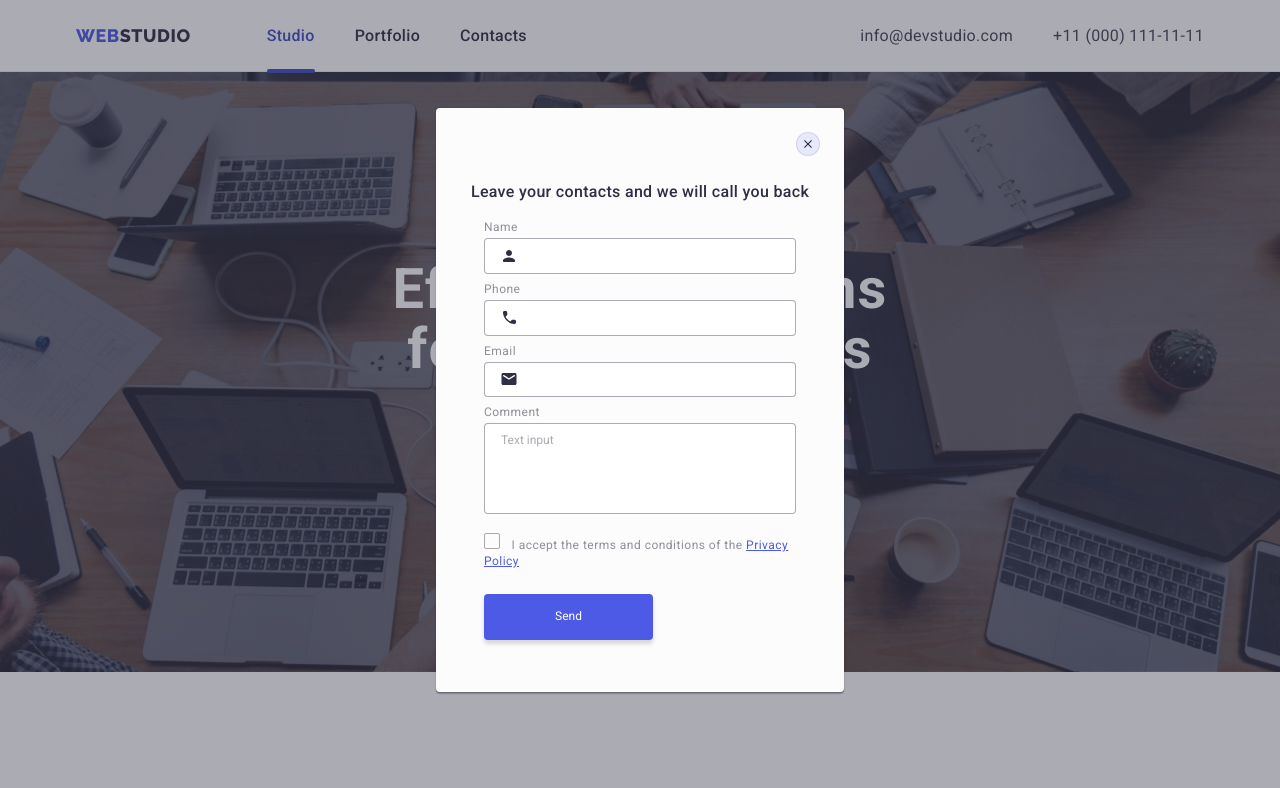
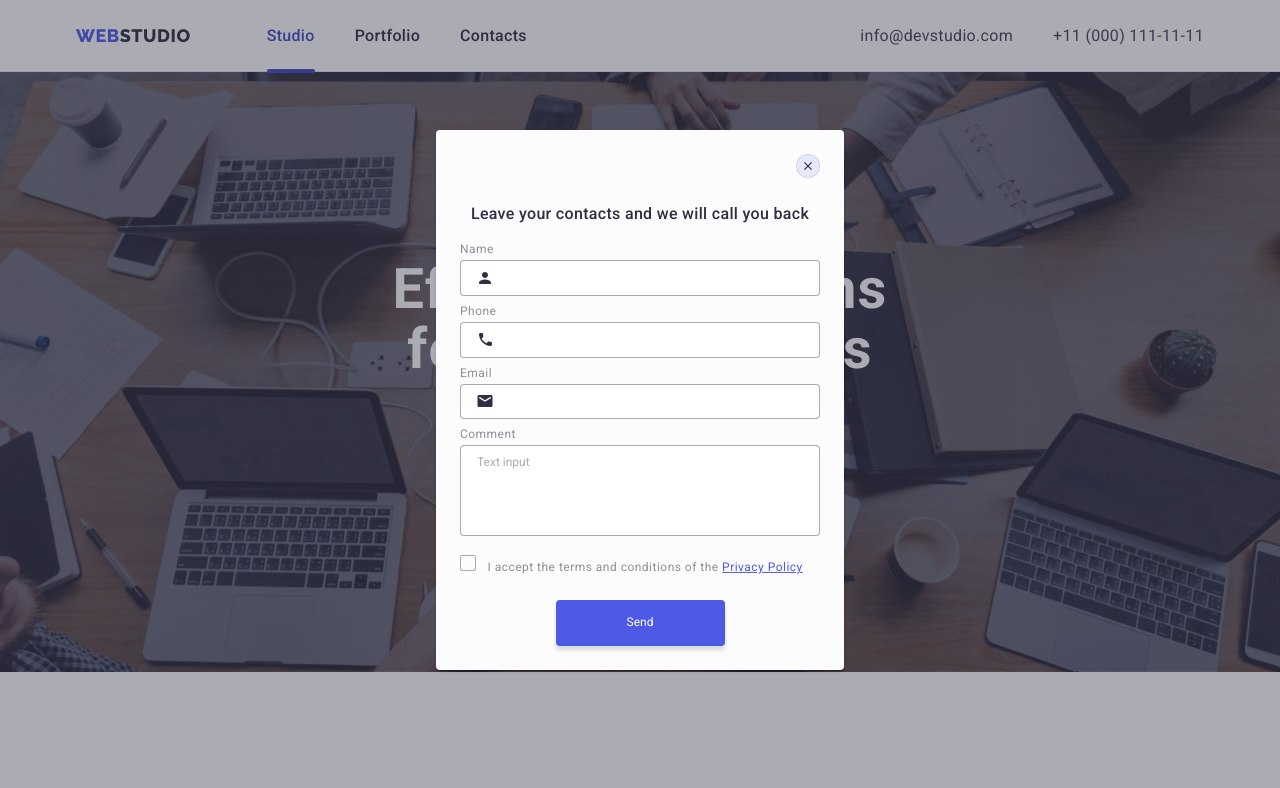
Before and after one commit to DmytroLynnyk/goit-markup-hw-05, a plain HTML site: page index.html in a window 1280 px wide. Both pictures are taken after a click on the button "Order Service". Shown: the top 788 px of the page. Drawn offline with nearby package versions, Linux system fonts and the light colour scheme.

Commit message:
correct02

```diff
--- a/css/styles.css
+++ b/css/styles.css
@@ -749,7 +749,7 @@ header {
   left: 50%;
   transform: translate(-50%, -50%) scale(1);
   width: 408px;
-  min-height: 584px;
+  /* min-height: 584px; */
   padding: 72px 24px 24px 24px;
   border-radius: 4px;
   background-color: var(--dairy, #fcfcfc);
@@ -760,7 +760,6 @@ header {
 
 .order-form {
   color: var(--lightslate);
-  margin: 0 24px;
 }
 
 .modal-title {
@@ -859,7 +858,7 @@ input[type='checkbox']:checked + .policy-checkbox {
 }
 
 .order-form button {
-  margin: 24px 0 0 0;
+  margin: 24px auto 0;
 }
 
 .modal-button {
--- a/index.html
+++ b/index.html
@@ -419,13 +419,13 @@
                 name="subscriber_email"
                 placeholder="E-mail"
               />
-              <button class="subscribe-btn button-text" type="submit">
-                Subscribe
-                <svg class="subscribe-icon" width="24" height="24">
-                  <use href="./images/icons.svg#subscribe-icon"></use>
-                </svg>
-              </button>
             </label>
+            <button class="subscribe-btn button-text" type="submit">
+              Subscribe
+              <svg class="subscribe-icon" width="24" height="24">
+                <use href="./images/icons.svg#subscribe-icon"></use>
+              </svg>
+            </button>
           </form>
         </div>
       </div>
```
